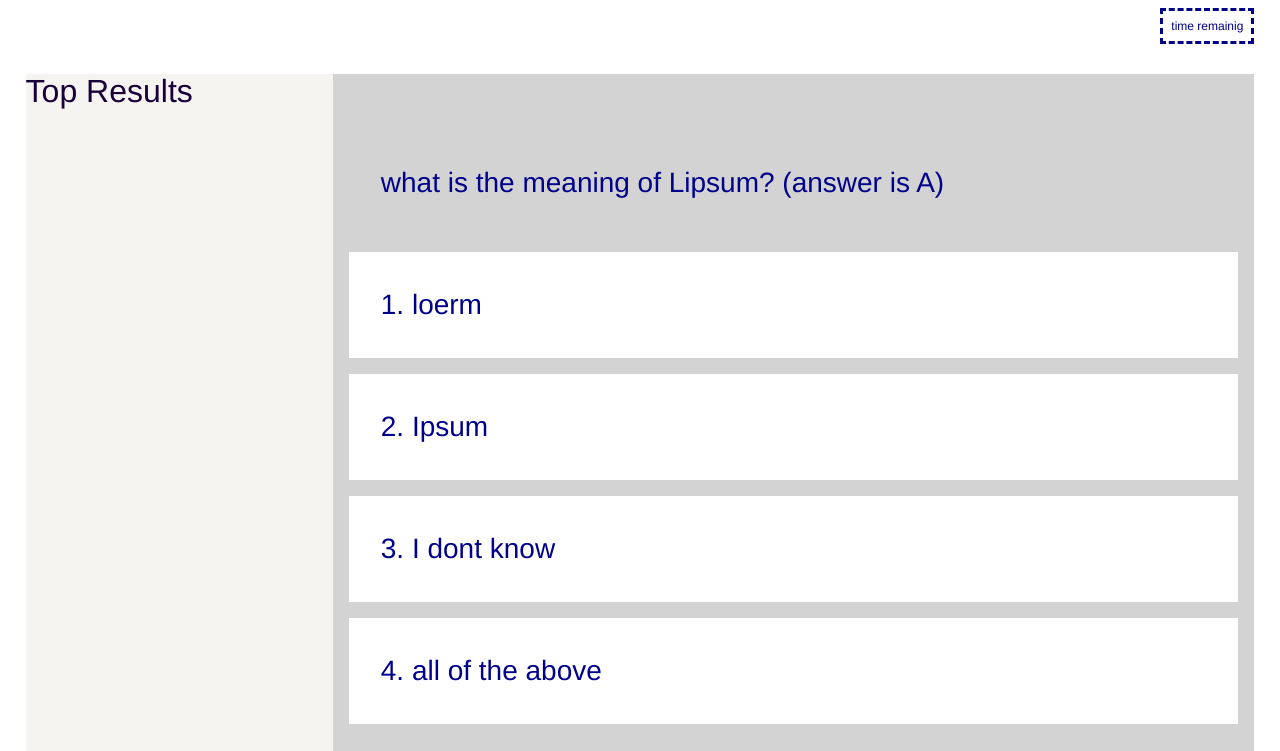
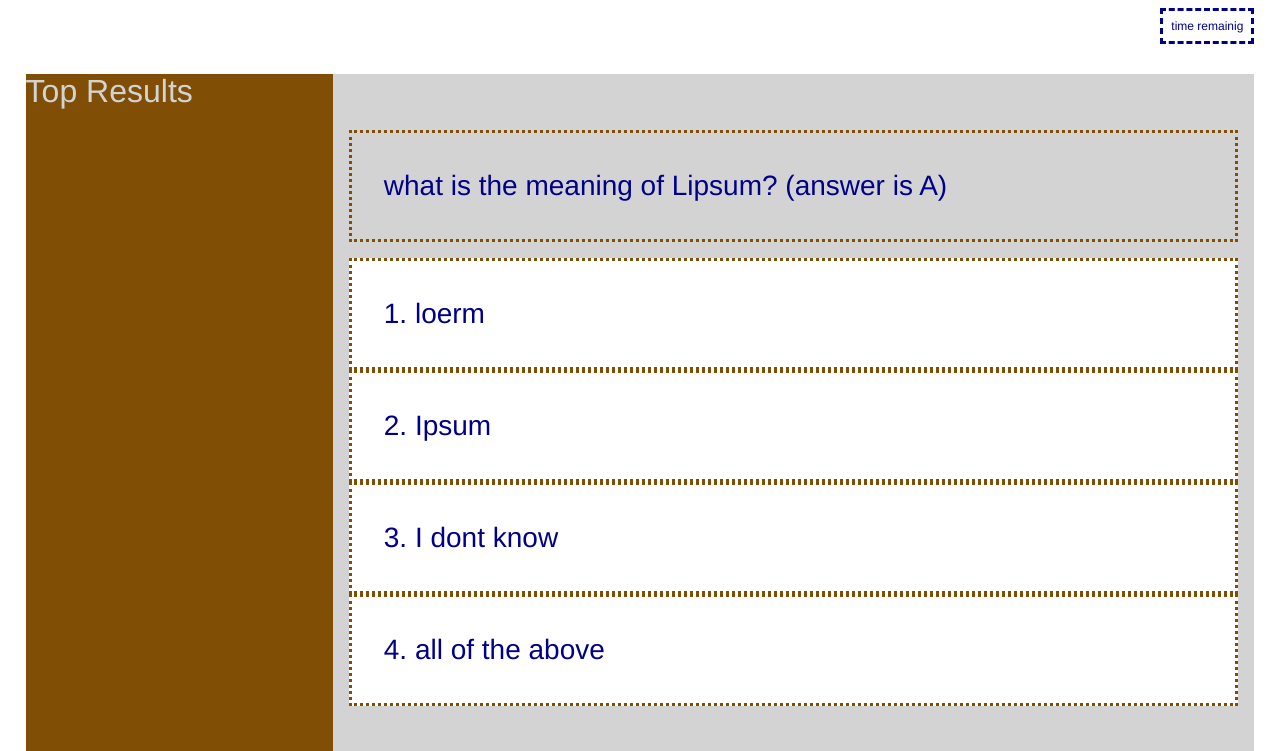
Before and after one commit to dinozio-design/04-Code-Quiz-Web-APIs, a plain HTML site: page index.html in a window 1280 px wide. Both pictures are taken after a click on the button "START THE QUIZ!". Shown: the top 751 px of the page. Drawn offline with Linux system fonts and the light colour scheme.

Commit message:
changes <P>s to <spans>

```diff
--- a/assets/css/styles.css
+++ b/assets/css/styles.css
@@ -6,8 +6,8 @@
     --mobile-bordr-width: Small;
     --mobile-border-radius: 7x;
     --mobile-bckgrnd: black;
-    --mobile-color: rgb(246, 244, 241);
-    --mobile-anchor-color: #ed8df1 ;
+    --mobile-color: rgb(128, 79, 5);
+    --mobile-aside-color: lightgray; ;
     --mobile-headings-color: rgb(240, 156, 0);
     --mobile-shaddow-color: rgb(240, 156, 0);
     /* desktop size min 992px */
@@ -57,6 +57,7 @@ h3 {
 }
 h4 {
     font-size: 2rem;
+    color: var(--mobile-aside-color);
 }
 h5 {
     font-size: 1.5rem;
@@ -112,8 +113,9 @@ footer {
 }
 .options{
     padding: 2rem;
-    background-color: white;
     display: none;
+    border: var(--mobile-color);
+    border-style: dotted;
 }
 .btn{
     margin-top: 3rem;
@@ -141,7 +143,6 @@ footer {
     h1,
     h2,
     h3,
-    h4,
     h5,
     h6 {
         color: var(--main-headings-color);
@@ -150,4 +151,10 @@ footer {
         background: var(--main-bckgrnd);
         color: var(--main-color);
     }
+    .options{
+        background-color: white;
+    }
+    #lineONE{
+        background-color: lightgray;
+    }
 }
--- a/assets/script/script.js
+++ b/assets/script/script.js
@@ -8,6 +8,7 @@ var lineFour = document.getElementById("lineFOUR");
 var lineFive = document.getElementById("lineFIVE");
 var chosenOption = document.querySelector(".options");
 var nextQuestionBtn = document.createElement("button");
+console.log(chosenOption);
 
 const questions = {
     q1: {
@@ -20,18 +21,18 @@ const questions = {
     },
     q2: {
         quesT: "Do you know the meaning of Lipsum? (answer is B)",
-        A: "1. loerm",
-        B: "2. Ipsum",
-        C: "3. I dont know",
-        D: "all of the above",
+        A: "1. color",
+        B: "2. Ip address",
+        C: "3. knowledge",
+        D: "4. any of the two",
         answerIndex: 2
     },
     q3: {
         quesT: "I am running out of of Lipsum? (answer is C)",
-        A: "1. loerm",
-        B: "2. Ipsum",
-        C: "3. I dont know",
-        D: "all of the above",
+        A: "1. lsn't",
+        B: "2. maybe",
+        C: "3. perhaps",
+        D: "4. all of the above",
         answerIndex: 3
     }
 }
@@ -93,11 +94,11 @@ var quizRUN = function () {
     startQuizBtn.style.display = "none";
     nextQuestionBtn.style.display = "block";
     tryQ= Object.values(questions)[index];
-    console.log(tryQ);
+    // console.log(tryQ);
     renderDisplay();
+    chosenOption.addEventListener("click",choices);
 
     // next question
 }
 startQuizBtn.addEventListener("click",quizRUN);
-// nextQuestionBtn.addEventListener("click",checkAnswer);
-chosenOption.addEventListener("click", choices);
+nextQuestionBtn.addEventListener("click",checkAnswer);
--- a/index.html
+++ b/index.html
@@ -20,10 +20,10 @@
         <section id="container" class="container">
             <div class="qAndA">
                 <p id="lineONE" class="options" data-state="0"></p>
-                <p id="lineTWO" class="options" data-state="1"></p>
-                <p id="lineTHREE" class="options" data-state="2"></p>
-                <p id="lineFOUR" class="options" data-state="3"></p>
-                <p id="lineFIVE" class="options" data-state="4"></p>
+                <span id="lineTWO" class="options" data-state="1"></span>
+                <span id="lineTHREE" class="options" data-state="2"></span>
+                <span id="lineFOUR" class="options" data-state="3"></span>
+                <span id="lineFIVE" class="options" data-state="4"></span>
             </div>
             <div class="rightOrWrong">
             </div>
```
